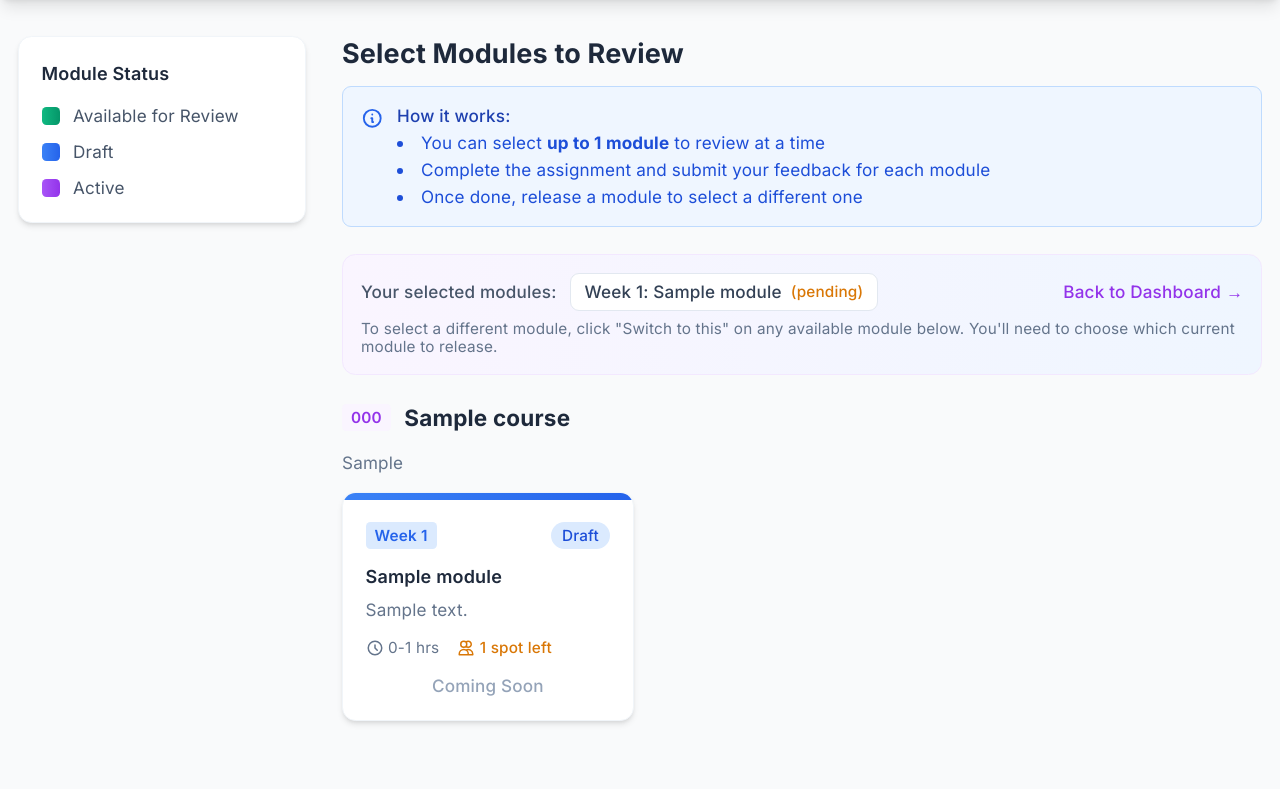
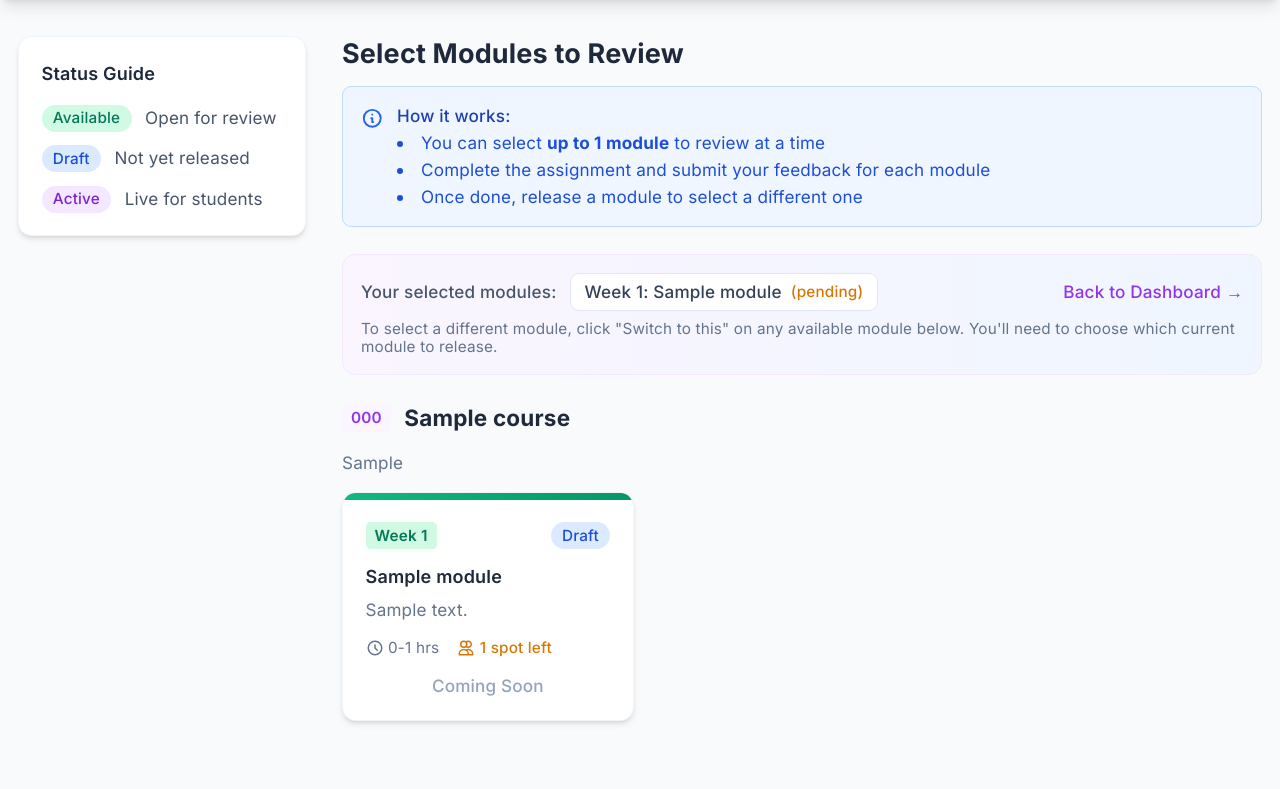
Before and after one commit to prashantkul/agent-lab, a FastAPI app: page /modules in a window 1280 px wide. Shown: the part 99-888 px from the top of the page. Run offline with FastAPI, Linux system fonts and the light colour scheme; the visitor is signed in with stand-in values (Sample User, id 1); tables that the repository leaves empty hold one stand-in row (values such as "Sample post"); grey boxes marked "Sample" are stand-in pictures; some libraries are stand-ins or nearby versions.

Commit message:
Give each module tile a unique color
Each tile now gets its own color (cycling through 6 colors:
emerald, blue, purple, rose, amber, cyan) for the top border
and Week badge. Updated sidebar legend to show status badges
instead of color swatches.

Co-Authored-By: Claude Opus 4.5 <noreply@anthropic.com>

```diff
--- a/templates/module_select.html
+++ b/templates/module_select.html
@@ -7,22 +7,22 @@
     <div class="flex gap-8">
         <!-- Left Sidebar -->
         <div class="w-64 flex-shrink-0">
-            <!-- Legend -->
+            <!-- Status Legend -->
             <div class="bg-white rounded-xl shadow-md border border-slate-100 p-5">
-                <h3 class="font-semibold text-base text-slate-800 mb-4">Module Status</h3>
+                <h3 class="font-semibold text-base text-slate-800 mb-4">Status Guide</h3>
                 <div class="space-y-3">
                     <div class="flex items-center gap-3">
-                        <div class="w-4 h-4 rounded bg-gradient-to-r from-emerald-500 to-emerald-600"></div>
-                        <span class="text-sm text-slate-600">Available for Review</span>
+                        <span class="text-xs font-medium px-2.5 py-1 rounded-full bg-emerald-100 text-emerald-700">Available</span>
+                        <span class="text-sm text-slate-600">Open for review</span>
                     </div>
                     {% if user.role.value == 'admin' %}
                     <div class="flex items-center gap-3">
-                        <div class="w-4 h-4 rounded bg-gradient-to-r from-blue-500 to-blue-600"></div>
-                        <span class="text-sm text-slate-600">Draft</span>
+                        <span class="text-xs font-medium px-2.5 py-1 rounded-full bg-blue-100 text-blue-700">Draft</span>
+                        <span class="text-sm text-slate-600">Not yet released</span>
                     </div>
                     <div class="flex items-center gap-3">
-                        <div class="w-4 h-4 rounded bg-gradient-to-r from-purple-500 to-purple-600"></div>
-                        <span class="text-sm text-slate-600">Active</span>
+                        <span class="text-xs font-medium px-2.5 py-1 rounded-full bg-purple-100 text-purple-700">Active</span>
+                        <span class="text-sm text-slate-600">Live for students</span>
                     </div>
                     {% endif %}
                 </div>
@@ -94,13 +94,14 @@
 
                 <div class="grid md:grid-cols-2 lg:grid-cols-3 gap-5">
                     {% for module in course_data.modules %}
+                    {% set color_idx = loop.index0 % 6 %}
                     <div class="bg-white rounded-xl shadow-md hover:shadow-xl transition-all duration-300 border border-slate-100 overflow-hidden group">
-                        <!-- Status Banner - Green for pilot_review, Blue for draft, Purple for active -->
-                        <div class="h-1.5 {% if module.visibility.value == 'pilot_review' %}bg-gradient-to-r from-emerald-500 to-emerald-600{% elif module.visibility.value == 'draft' %}bg-gradient-to-r from-blue-500 to-blue-600{% elif module.visibility.value == 'active' %}bg-gradient-to-r from-purple-500 to-purple-600{% else %}bg-slate-300{% endif %}"></div>
+                        <!-- Color-coded top banner based on tile index -->
+                        <div class="h-1.5 {% if color_idx == 0 %}bg-gradient-to-r from-emerald-500 to-emerald-600{% elif color_idx == 1 %}bg-gradient-to-r from-blue-500 to-blue-600{% elif color_idx == 2 %}bg-gradient-to-r from-purple-500 to-purple-600{% elif color_idx == 3 %}bg-gradient-to-r from-rose-500 to-rose-600{% elif color_idx == 4 %}bg-gradient-to-r from-amber-500 to-amber-600{% else %}bg-gradient-to-r from-cyan-500 to-cyan-600{% endif %}"></div>
 
                         <div class="p-5">
                             <div class="flex justify-between items-start mb-3">
-                                <span class="text-xs font-semibold px-2 py-1 rounded {% if module.visibility.value == 'pilot_review' %}text-emerald-700 bg-emerald-100{% elif module.visibility.value == 'draft' %}text-blue-600 bg-blue-100{% elif module.visibility.value == 'active' %}text-purple-700 bg-purple-100{% else %}text-blue-600 bg-blue-50{% endif %}">
+                                <span class="text-xs font-semibold px-2 py-1 rounded {% if color_idx == 0 %}text-emerald-700 bg-emerald-100{% elif color_idx == 1 %}text-blue-700 bg-blue-100{% elif color_idx == 2 %}text-purple-700 bg-purple-100{% elif color_idx == 3 %}text-rose-700 bg-rose-100{% elif color_idx == 4 %}text-amber-700 bg-amber-100{% else %}text-cyan-700 bg-cyan-100{% endif %}">
                                     Week {{ module.week_number }}
                                 </span>
                                 {% if module.visibility.value == 'pilot_review' %}
@@ -194,13 +195,14 @@
                 <h2 class="text-xl font-bold text-slate-800 mb-4">Other Modules</h2>
                 <div class="grid md:grid-cols-2 lg:grid-cols-3 gap-5">
                     {% for module in modules_without_course %}
+                    {% set color_idx = loop.index0 % 6 %}
                     <div class="bg-white rounded-xl shadow-md hover:shadow-xl transition-all duration-300 border border-slate-100 overflow-hidden group">
-                        <!-- Status Banner -->
-                        <div class="h-1.5 {% if module.visibility.value == 'pilot_review' %}bg-gradient-to-r from-emerald-500 to-emerald-600{% elif module.visibility.value == 'draft' %}bg-gradient-to-r from-blue-500 to-blue-600{% elif module.visibility.value == 'active' %}bg-gradient-to-r from-purple-500 to-purple-600{% else %}bg-slate-300{% endif %}"></div>
+                        <!-- Color-coded top banner based on tile index -->
+                        <div class="h-1.5 {% if color_idx == 0 %}bg-gradient-to-r from-emerald-500 to-emerald-600{% elif color_idx == 1 %}bg-gradient-to-r from-blue-500 to-blue-600{% elif color_idx == 2 %}bg-gradient-to-r from-purple-500 to-purple-600{% elif color_idx == 3 %}bg-gradient-to-r from-rose-500 to-rose-600{% elif color_idx == 4 %}bg-gradient-to-r from-amber-500 to-amber-600{% else %}bg-gradient-to-r from-cyan-500 to-cyan-600{% endif %}"></div>
 
                         <div class="p-5">
                             <div class="flex justify-between items-start mb-3">
-                                <span class="text-xs font-semibold px-2 py-1 rounded {% if module.visibility.value == 'pilot_review' %}text-emerald-700 bg-emerald-100{% elif module.visibility.value == 'draft' %}text-blue-600 bg-blue-100{% elif module.visibility.value == 'active' %}text-purple-700 bg-purple-100{% else %}text-blue-600 bg-blue-50{% endif %}">
+                                <span class="text-xs font-semibold px-2 py-1 rounded {% if color_idx == 0 %}text-emerald-700 bg-emerald-100{% elif color_idx == 1 %}text-blue-700 bg-blue-100{% elif color_idx == 2 %}text-purple-700 bg-purple-100{% elif color_idx == 3 %}text-rose-700 bg-rose-100{% elif color_idx == 4 %}text-amber-700 bg-amber-100{% else %}text-cyan-700 bg-cyan-100{% endif %}">
                                     Week {{ module.week_number }}
                                 </span>
                                 {% if module.visibility.value == 'pilot_review' %}
```
